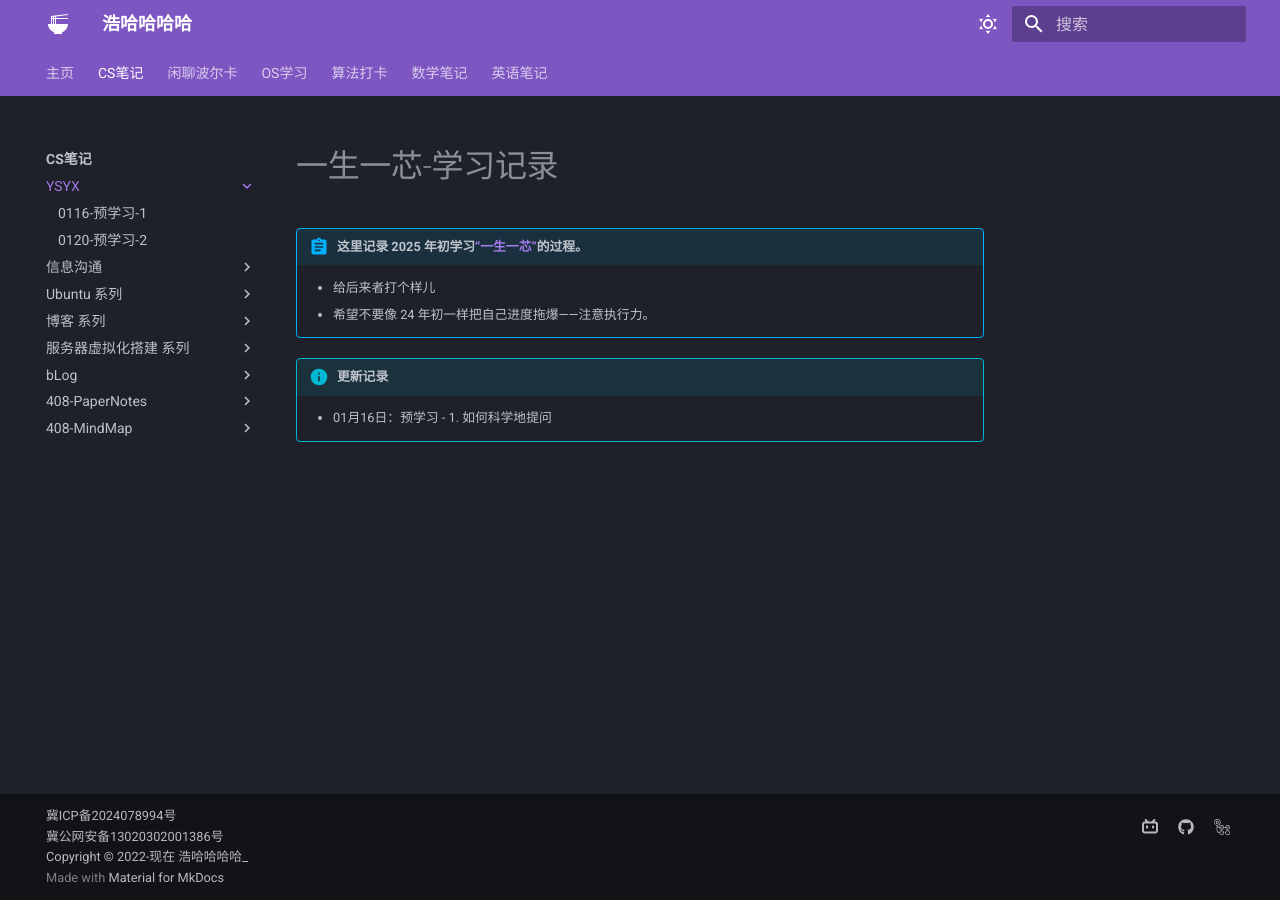
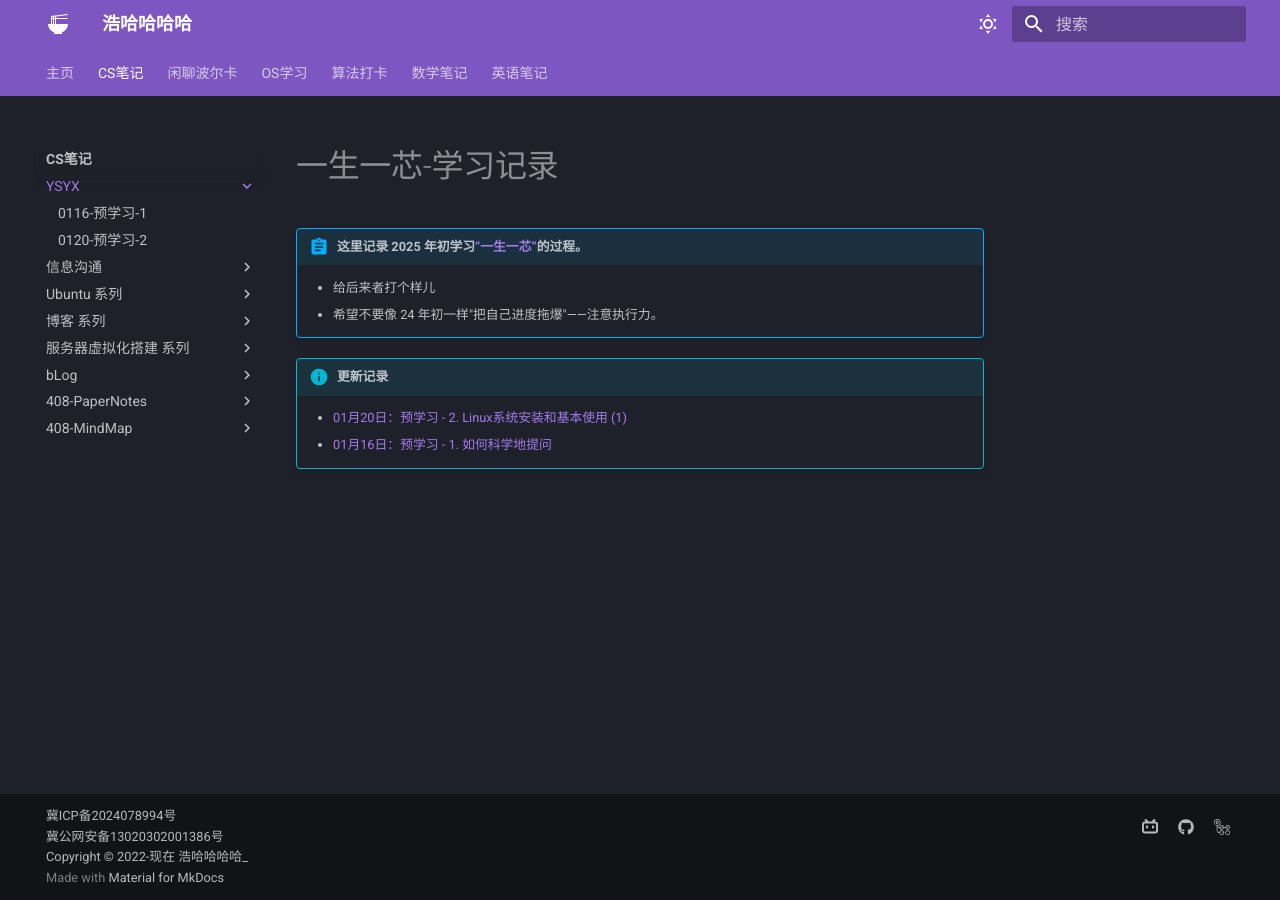
Before and after one commit to Haohahahaha/cs, an MkDocs documentation site: the page built from docs/ysyx/index.md, in a window 1280 px wide. Built offline with MkDocs 1.6.1 and Material for MkDocs 9.7.7, drawn with Linux system fonts in a browser that asks for light colours.

Commit message:
2025-01-21_02:18:48 update

```diff
--- a/docs/ysyx/index.md
+++ b/docs/ysyx/index.md
@@ -3,8 +3,9 @@
 !!! abstract "这里记录 2025 年初学习[“一生一芯”](https://ysyx.oscc.cc/)的过程。"
 
     - 给后来者打个样儿
-    - 希望不要像 24 年初一样把自己进度拖爆——注意执行力。
+    - 希望不要像 24 年初一样"把自己进度拖爆"——注意执行力。
 
 !!! info "更新记录"
 
-    - 01月16日：预学习 - 1. 如何科学地提问
+    - [01月20日：预学习 - 2. Linux系统安装和基本使用 (1)](https://cs.haohaha.cn/ysyx/0120/log/)
+    - [01月16日：预学习 - 1. 如何科学地提问](https://cs.haohaha.cn/ysyx/0116/log/)
```
